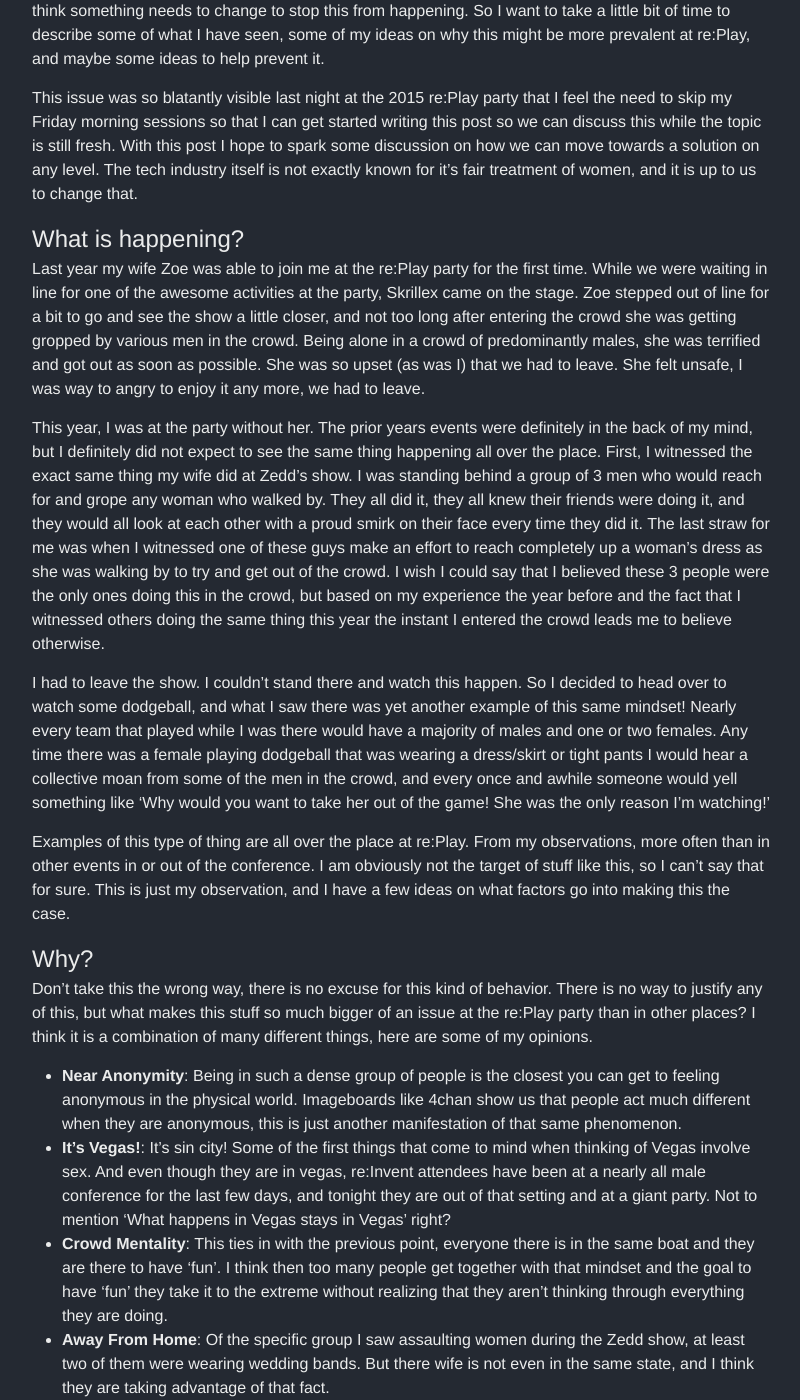
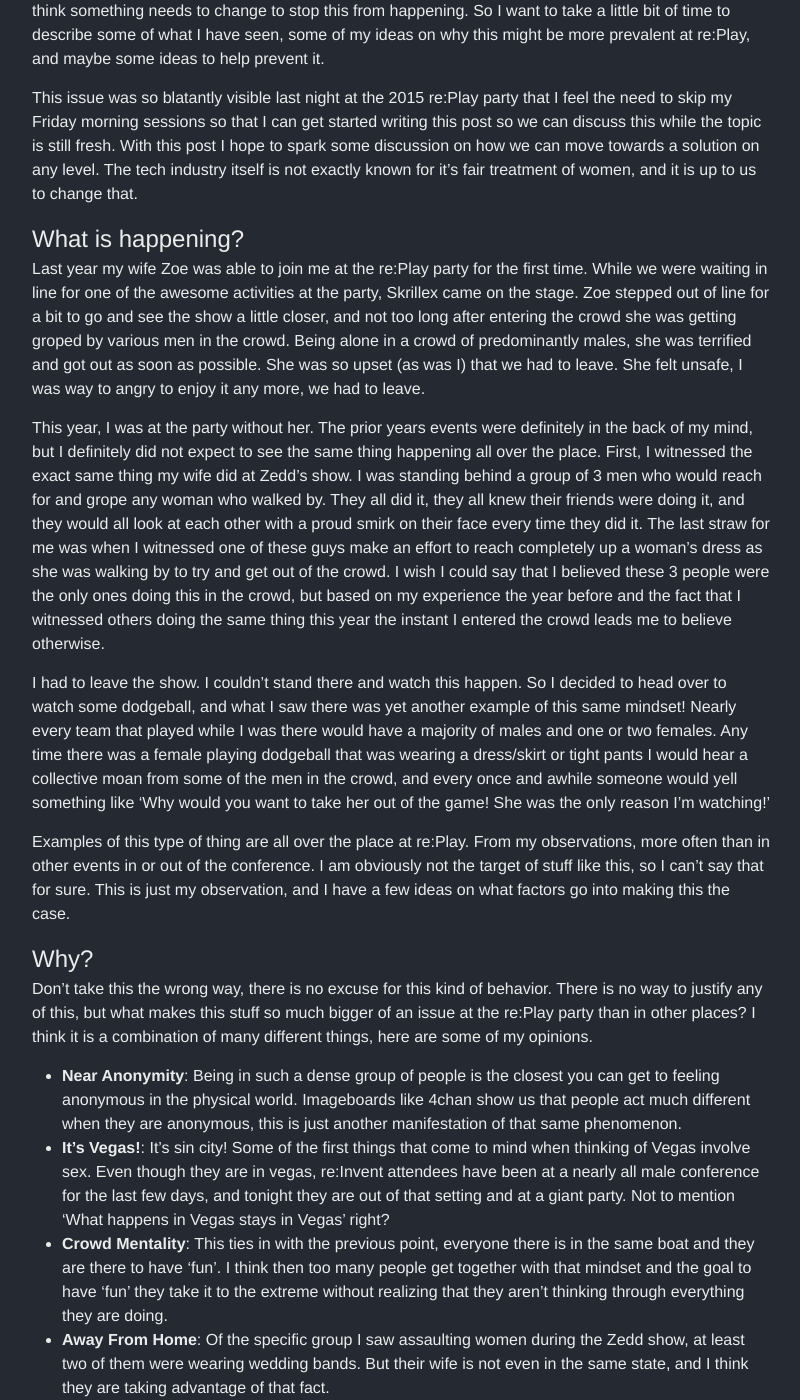
Before and after one commit to mattk42/mattk42.github.io, a Jekyll site: the page built from _posts/2015-10-09-re:Play-Horroshow.markdown, in a window 1280 px wide and 1400 px high, scrolled down 561 px. Shown: the whole window, without its empty margins (238-1038 px from the left). Built offline with Jekyll 4.4.1, drawn with Linux system fonts in a browser that asks for light colours; comment, search, counter and statistics services are not loaded.

Commit message:
Spelling.

```diff
--- a/_posts/2015-10-09-re:Play-Horroshow.markdown
+++ b/_posts/2015-10-09-re:Play-Horroshow.markdown
@@ -13,7 +13,7 @@ As we all know, women in tech is currently hot topic. There are many different a
 This issue was so blatantly visible last night at the 2015 re:Play party that I feel the need to skip my Friday morning sessions so that I can get started writing this post so we can discuss this while the topic is still fresh. With this post I hope to spark some discussion on how we can move towards a solution on any level. The tech industry itself is not exactly known for it's fair treatment of women, and it is up to us to change that.
 
 # What is happening?
-Last year my wife Zoe was able to join me at the re:Play party for the first time. While we were waiting in line for one of the awesome activities at the party, Skrillex came on the stage. Zoe stepped out of line for a bit to go and see the show a little closer, and not too long after entering the crowd she was getting gropped by various men in the crowd. Being alone in a crowd of predominantly males, she was terrified and got out as soon as possible. She was so upset (as was I) that we had to leave. She felt unsafe, I was way to angry to enjoy it any more, we had to leave.
+Last year my wife Zoe was able to join me at the re:Play party for the first time. While we were waiting in line for one of the awesome activities at the party, Skrillex came on the stage. Zoe stepped out of line for a bit to go and see the show a little closer, and not too long after entering the crowd she was getting groped by various men in the crowd. Being alone in a crowd of predominantly males, she was terrified and got out as soon as possible. She was so upset (as was I) that we had to leave. She felt unsafe, I was way to angry to enjoy it any more, we had to leave.
 
 This year, I was at the party without her. The prior years events were definitely in the back of my mind, but I definitely did not expect to see the same thing happening all over the place. First, I witnessed the exact same thing my wife did at Zedd's show. I was standing behind a group of 3 men who would reach for and grope any woman who walked by. They all did it, they all knew their friends were doing it, and they would all look at each other with a proud smirk on their face every time they did it. The last straw for me was when I witnessed one of these guys make an effort to reach completely up a woman's dress as she was walking by to try and get out of the crowd. I wish I could say that I believed these 3 people were the only ones doing this in the crowd, but based on my experience the year before and the fact that I witnessed others doing the same thing this year the instant I entered the crowd leads me to believe otherwise.
 
@@ -25,9 +25,9 @@ Examples of this type of thing are all over the place at re:Play. From my observ
 Don't take this the wrong way, there is no excuse for this kind of behavior. There is no way to justify any of this, but what makes this stuff so much bigger of an issue at the re:Play party than in other places? I think it is a combination of many different things, here are some of my opinions.
 
 * **Near Anonymity**: Being in such a dense group of people is the closest you can get to feeling anonymous in the physical world. Imageboards like 4chan show us that people act much different when they are anonymous, this is just another manifestation of that same phenomenon.
-* **It's Vegas!**: It's sin city! Some of the first things that come to mind when thinking of Vegas involve sex. And even though they are in vegas, re:Invent attendees have been at a nearly all male conference for the last few days, and tonight they are out of that setting and at a giant party. Not to mention 'What happens in Vegas stays in Vegas' right?
+* **It's Vegas!**: It's sin city! Some of the first things that come to mind when thinking of Vegas involve sex. Even though they are in vegas, re:Invent attendees have been at a nearly all male conference for the last few days, and tonight they are out of that setting and at a giant party. Not to mention 'What happens in Vegas stays in Vegas' right?
 * **Crowd Mentality**: This ties in with the previous point, everyone there is in the same boat and they are there to have 'fun'. I think then too many people get together with that mindset and the goal to have 'fun' they take it to the extreme without realizing that they aren't thinking through everything they are doing.
-* **Away From Home**: Of the specific group I saw assaulting women during the Zedd show, at least two of them were wearing wedding bands. But there wife is not even in the same state, and I think they are taking advantage of that fact.
+* **Away From Home**: Of the specific group I saw assaulting women during the Zedd show, at least two of them were wearing wedding bands. But their wife is not even in the same state, and I think they are taking advantage of that fact.
 
 # Solutions
 I don't have much to say here unfortunately. I do hope that if this is as big of an issue as I believe it to be that the re:Invent organizers take note and implement some way to minimize this within their conference.
```
